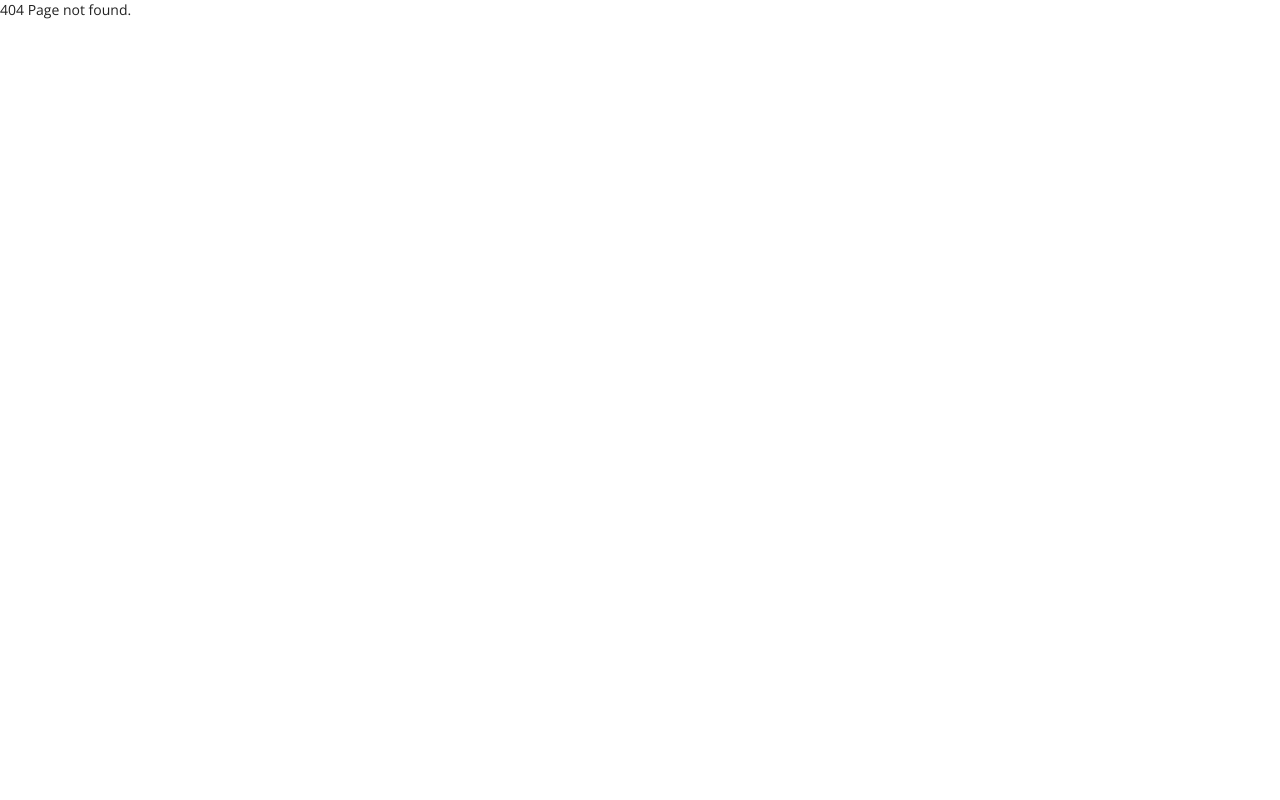
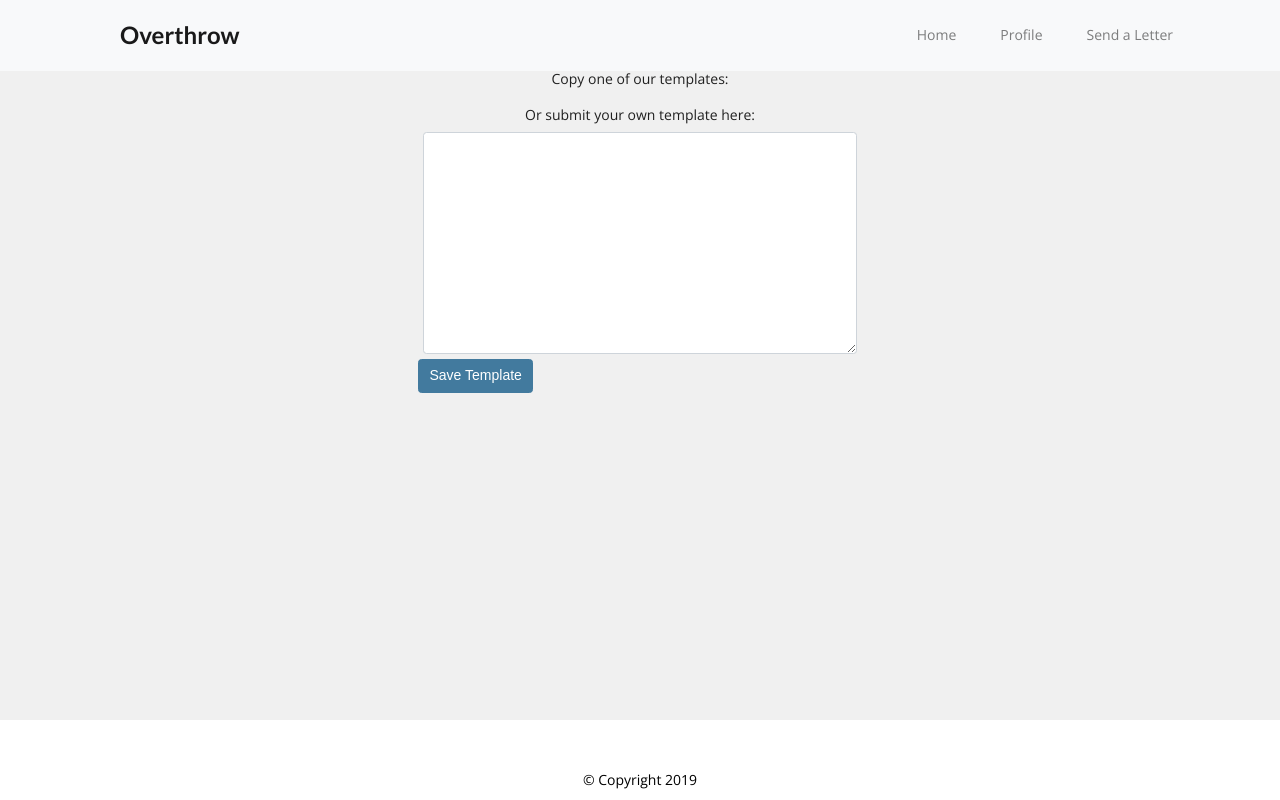
Before and after one commit to wlebert89/project3, a React (Create React App) app in the folder client/: page /letters in a window 1280 px wide. Before the commit this address had no page. Built offline with nearby package versions, Linux system fonts and the light colour scheme.

Commit message:
added routes to link to letter page, created letter page, put bare bones stuff on the page to give us a place to display the letters and input/save templates

```diff
--- a/client/src/App.js
+++ b/client/src/App.js
@@ -4,6 +4,7 @@ import Profile from "./pages/Profile-Page/Profile";
 import ResultList from "./pages/Results-Page/ResultList";
 // import LandingPage from "./pages/Landing-Page/LandingPage";
 import NoMatch from "./pages/404-Page/NoMatch";
+import Letters from "./pages/Letter-Page/letters"
 
 function App() {
   return (
@@ -13,6 +14,7 @@ function App() {
           {/* <Route exact path="/" component={LandingPage} /> */}
           <Route exact path="/" component={ResultList} />
           <Route exact path="/profile" component={Profile} />
+          <Route exact path="/letters" component={Letters} />
           <Route component={NoMatch} />
         </Switch>
       </div>
--- a/client/src/components/Nav/Nav.js
+++ b/client/src/components/Nav/Nav.js
@@ -18,7 +18,7 @@ function Nav() {
                             <a className="nav-link" href="/profile">Profile</a>
                         </li>
                         <li className="nav-item">
-                            <a className="nav-link" href="#">Send a Letter</a>
+                            <a className="nav-link" href="/letters">Send a Letter</a>
                         </li>
                     </ul>
                 </div>
--- /dev/null
+++ b/client/src/pages/Letter-Page/letters.css
@@ -0,0 +1,8 @@
+#letters {
+    background-color: #f0f0f0;
+}
+
+#save-template {
+    background-color: #427a9e;
+    border: 1px solid #427a9e;
+}
--- /dev/null
+++ b/client/src/pages/Letter-Page/letters.js
@@ -0,0 +1,41 @@
+import React from 'react';
+import "./letters.css";
+import NavBar from "../../components/Nav/Nav";
+import { Helmet } from "react-helmet";
+import Footer from "../../components/Footer/Footer";
+
+class Letters extends React.Component {
+    render(){
+        return(
+            <div>
+                <Helmet>
+                    <style>{'body { background-color: #f0f0f0;}'}</style>
+                </Helmet>
+                <NavBar />
+                <div className="container">
+                    <div className="row">
+                        <div className="col-md-12">
+                            <h6>Copy one of our templates:</h6>
+                            <div id="letter-templates"></div>
+                        </div>
+                    </div>
+
+                    <div className="row">
+                        <div className="col-md-12">
+                            <form id="letters">
+                                <div className="form-group">
+                                    <label for="letter-form">Or submit your own template here:</label>
+                                    <textarea className="form-control" id="letter-form" rows="10"></textarea>
+                                </div>
+                                <button type="button" className="btn btn-primary" id="save-template">Save Template</button>
+                            </form>
+                        </div>
+                    </div>
+                </div>
+                <Footer />
+            </div>
+        );
+    }
+}
+
+export default Letters;
--- a/client/src/pages/Profile-Page/Profile.js
+++ b/client/src/pages/Profile-Page/Profile.js
@@ -1,7 +1,6 @@
 import React from 'react';
 import "./profile.css";
 import NavBar from "../../components/Nav/Nav";
-import SearchBar from "../../components/SearchBar/SearchBar";
 import { Helmet } from "react-helmet";
 import Footer from "../../components/Footer/Footer";
 import Pie from "../../components/PieChart/pie";
@@ -34,9 +33,6 @@ class Profile extends React.Component {
                     <style>{'body { background-color: #f0f0f0;}'}</style>
                 </Helmet>
                 <NavBar />
-                <SearchBar
-                    placeholder="Search by Representative Name"
-                />
                 <div className="container profile-container">
                     <div className="row profile-header">
                         <div className="col-md-4 text-center">
--- a/client/src/pages/Profile-Page/profile.css
+++ b/client/src/pages/Profile-Page/profile.css
@@ -72,14 +72,3 @@ img {
     overflow: auto;
     padding-right: 10px;
 }
-
-/* Letter Modal */
-#letters {
-    background-color: white;
-    padding: 5px;
-}
-
-#template-header {
-    text-align: left;
-    padding-left: 5px;
-}
```
